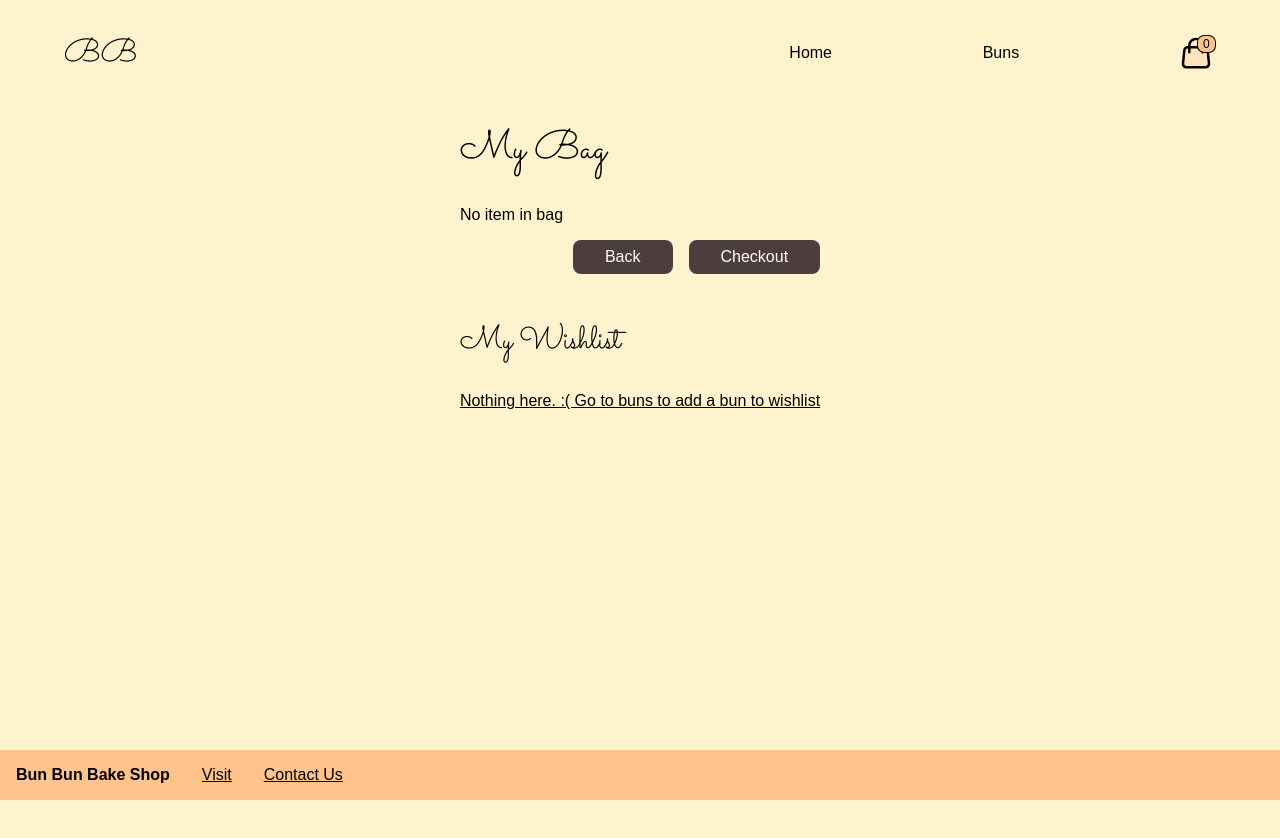
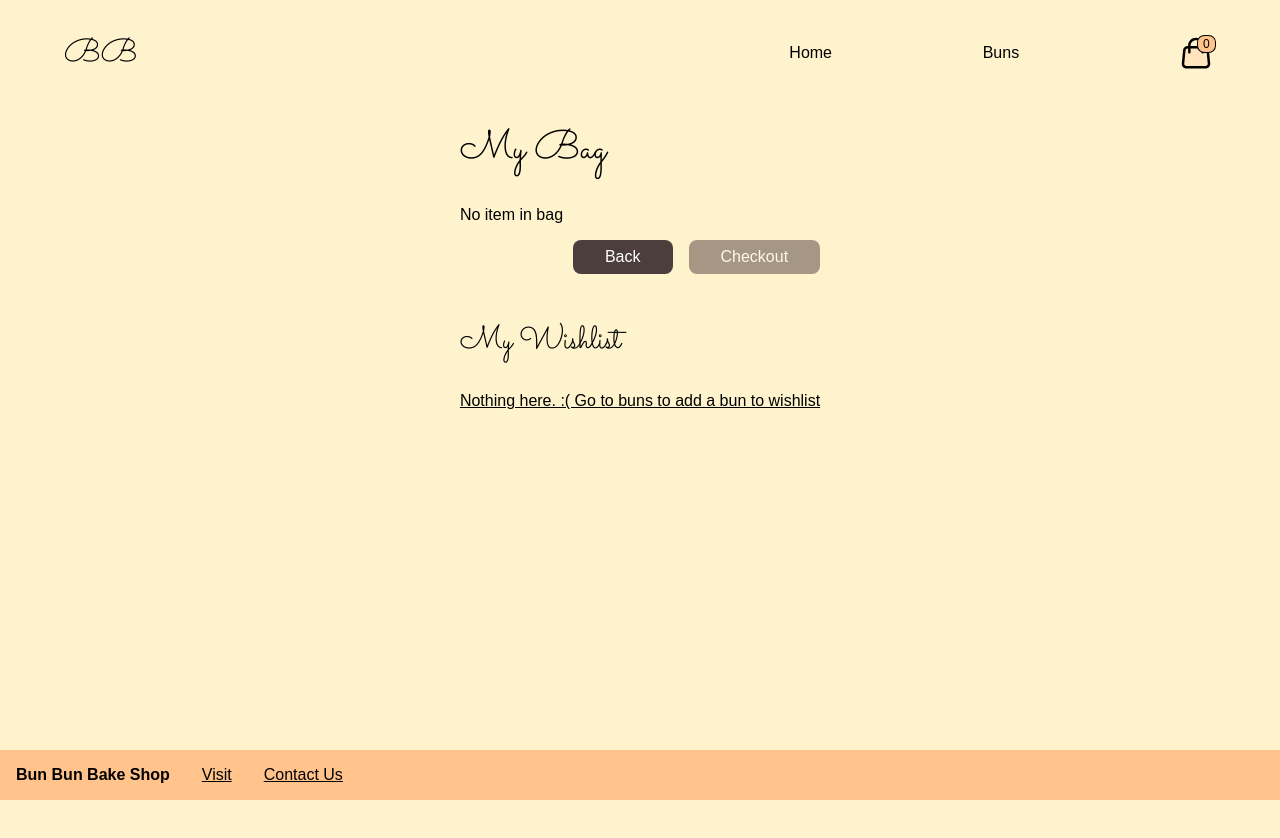
Before and after one commit to Chenyijun/PUI, a React (Create React App) app in the folder homework_6/: page /bag in a window 1280 px wide. Shown: the top 838 px of the page. Before the commit the page ends 800 px from the top, so only its background shows below. Built offline with nearby package versions, Linux system fonts and the light colour scheme.

Commit message:
Toast and button hover

```diff
--- a/homework_6/src/Bag.jsx
+++ b/homework_6/src/Bag.jsx
@@ -40,7 +40,7 @@ const Bag = ({wishlistItems, myBagItems, setMyBagItems}) => {
         </BagList>}
         <ButtonWrapper>
           <BrownButton onClick={()=>history.goBack()}>Back</BrownButton>
-          <BrownButton disabled={myBagItems.count === 0}>Checkout</BrownButton>
+          <BrownButton disabled={myBagItems.length === 0}>Checkout</BrownButton>
         </ButtonWrapper>
         <br />
         <Flex notFirstPadding='0 0 0 1rem' align='baseline'>
--- a/homework_6/src/Bun.jsx
+++ b/homework_6/src/Bun.jsx
@@ -1,5 +1,5 @@
 import React, { useEffect, useState }  from "react";
-import { ContentWrapper, Flex, TextButton } from './Components'
+import { ContentWrapper, Flex, TextButton, Toast, BrownButton } from './Components'
 import './App.css'
 import { getBunInfo } from './helperFunctions';
 
@@ -18,9 +18,18 @@ const Bun = ({wishlistItems, setWishlistItems, myBagItems, setMyBagItems}) => {
   let [glaze, setGlaze] = useState("None")
   let [quantity, setQuantity] = useState(1)
   let [item, setItem] = useState({...bun, "glaze": glaze, "quantity": quantity})
+  let [showToast, setShowToast] = useState(false)
+
   useEffect(() => { //change item whenever glaze or quantity is updated
     setItem({...item, "glaze": glaze, "quantity": quantity})
   }, [glaze, quantity]) /* eslint react-hooks/exhaustive-deps: "off" */
+
+  const addToBag = () => {
+    setMyBagItems([...myBagItems, item])
+    setShowToast(true)
+    setTimeout(() => {setShowToast(false)}, 1000)
+  }
+
   return (
     <ContentWrapper>
       <div className="content" id="bunDetails">
@@ -42,10 +51,11 @@ const Bun = ({wishlistItems, setWishlistItems, myBagItems, setMyBagItems}) => {
             </select>
             <p>Price</p>
             <p>$5</p>
-            <button className="brownButton" onClick={() => history.goBack()}>Back</button>
-            <button className="brownButton" onClick={() => setMyBagItems([...myBagItems, item])}>Add to Bag</button>
+            <BrownButton onClick={() => history.goBack()}>Back</BrownButton>
+            <BrownButton onClick={() => addToBag()}>Add to Bag</BrownButton>
           </div>
         </div>
+        <Toast show={showToast}>Item added to cart!</Toast>
       </div>
     </ContentWrapper>
   )
--- a/homework_6/src/Components.jsx
+++ b/homework_6/src/Components.jsx
@@ -37,6 +37,7 @@ export const PageWrapper = styled.div`
 export const ContentWrapper = styled.div`
   max-width: 1000px;
   justify-self: center;
+  height: 100vh;
 `
 
 export const TextButton = styled.button`
@@ -71,6 +72,18 @@ export const BrownButton = styled.button`
   border: none;
   font-family: 'Century Gothic', sans-serif;
   font-size: 1rem;
+
+  &:hover{
+    opacity: .8;
+  }
+
+  ${props => props.disabled && `
+    opacity: .5;
+    cursor: default;
+    &:hover{
+      opacity: .5;
+    }
+  `};
 `
 
 // Nav
@@ -134,7 +147,17 @@ export const ArrowButton = styled.button`
   height: 3rem;
   padding: .75rem;
   cursor: pointer;
+`
 
+//Bun
+export const Toast = styled.div`
+  display: ${props => !props.show && 'none'};
+  background: #FF926B;
+  position: absolute;
+  padding: 1rem;
+  border-radius: 8px;
+  right: 1rem;
+  box-shadow: 3px 4px 5px 0px #b5b5b5;
 `
 
 //My Bag
```
